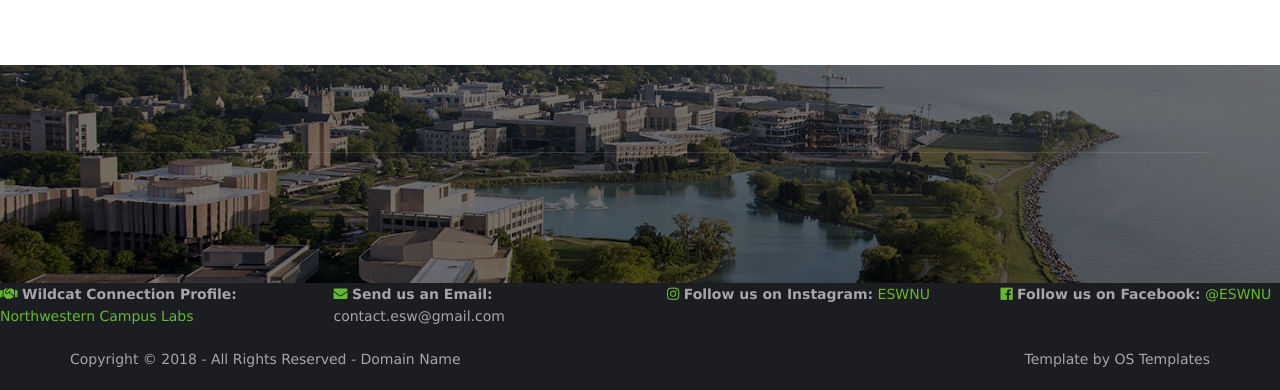
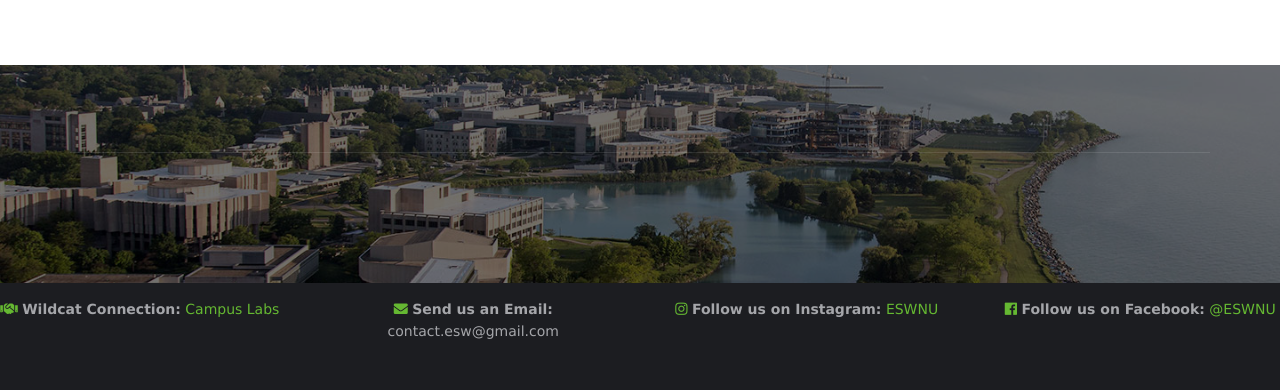
Before and after one commit to ESW-NU/ESW-NU.github.io, a plain HTML site: page Website_Template/pages/events.html in a window 1280 px wide. Shown: the part 1022-1412 px from the top of the page. After the commit the page ends 1365 px from the top, so only its background shows below. Drawn offline with Linux system fonts and the light colour scheme; files whose address does not match are found by name.

Commit message:
Change footer for every page

```diff
--- a/Website_Template/pages/events.html
+++ b/Website_Template/pages/events.html
@@ -136,9 +136,9 @@ Licence URI: https://www.os-templates.com/template-terms
     <!-- ################################################################################################ -->
   </div>
   <div id="ctdetails" class="clear">
-      <ul class="nospace clear">
+    <ul class="nospace clear" style="text-align: center; position: relative; top:15px">
       <li class="one_quarter first">
-          <div class="block clear"><a href="#"><i class="fas fa-handshake"></i></a> <span><strong>Wildcat Connection Profile:</strong><br><a href="https://northwestern.campuslabs.com/engage/organization/esw">Northwestern Campus Labs</a></span></div>
+        <div class="block clear"><a href="#"><i class="fas fa-handshake"></i></a> <span><strong>Wildcat Connection:</strong> <a href="https://northwestern.campuslabs.com/engage/organization/esw"> Campus Labs</a></span></div>
       </li>
       <li class="one_quarter">
         <div class="block clear"><a href="#"><i class="fas fa-envelope"></i></a> <span><strong>Send us an Email:</strong> contact.esw@gmail.com</span></div>
@@ -149,6 +149,8 @@ Licence URI: https://www.os-templates.com/template-terms
       <li class="one_quarter">
         <div class="block clear"><a href="#"><i class="fab fa-facebook"></i></a> <span><strong>Follow us on Facebook:</strong> <a href="https://www.facebook.com/eswnu/">@ESWNU</a></span></div>
       </li>
+      <br>
+      <br>
     </ul>
   </div>
   <!-- ################################################################################################ -->
@@ -157,14 +159,14 @@ Licence URI: https://www.os-templates.com/template-terms
 <!-- ################################################################################################ -->
 <!-- ################################################################################################ -->
 <!-- ################################################################################################ -->
-<div class="wrapper row5">
+<!-- <div class="wrapper row5">
 <div id="copyright" class="hoc clear">
-    <!-- ################################################################################################ -->
+  ################################################################################################
   <p class="fl_left">Copyright &copy; 2018 - All Rights Reserved - <a href="#">Domain Name</a></p>
   <p class="fl_right">Template by <a target="_blank" href="https://www.os-templates.com/" title="Free Website Templates">OS Templates</a></p>
-    <!-- ################################################################################################ -->
+  ################################################################################################
 </div>
-</div>
+</div> -->
 <!-- ################################################################################################ -->
 <!-- ################################################################################################ -->
 <!-- ################################################################################################ -->
```
Also changed, not shown: Website_Template/index.html (+0 -1 lines), Website_Template/pages/auto-aquaponics.html (+8 -6 lines), Website_Template/pages/people.html (+5 -3 lines), Website_Template/pages/smart-tree.html (+8 -6 lines). Lines whose indentation alone changed are shown as unchanged.
